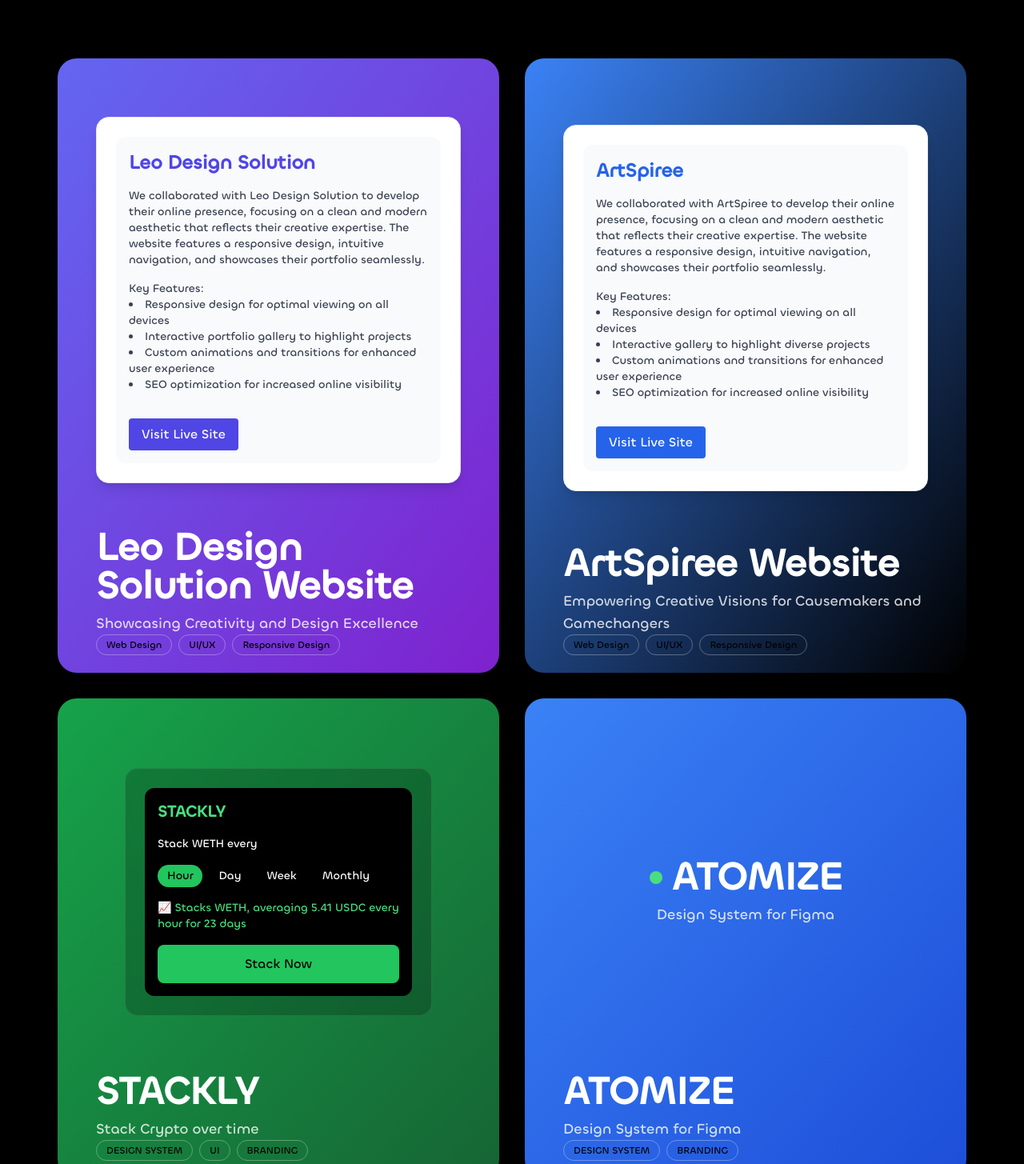
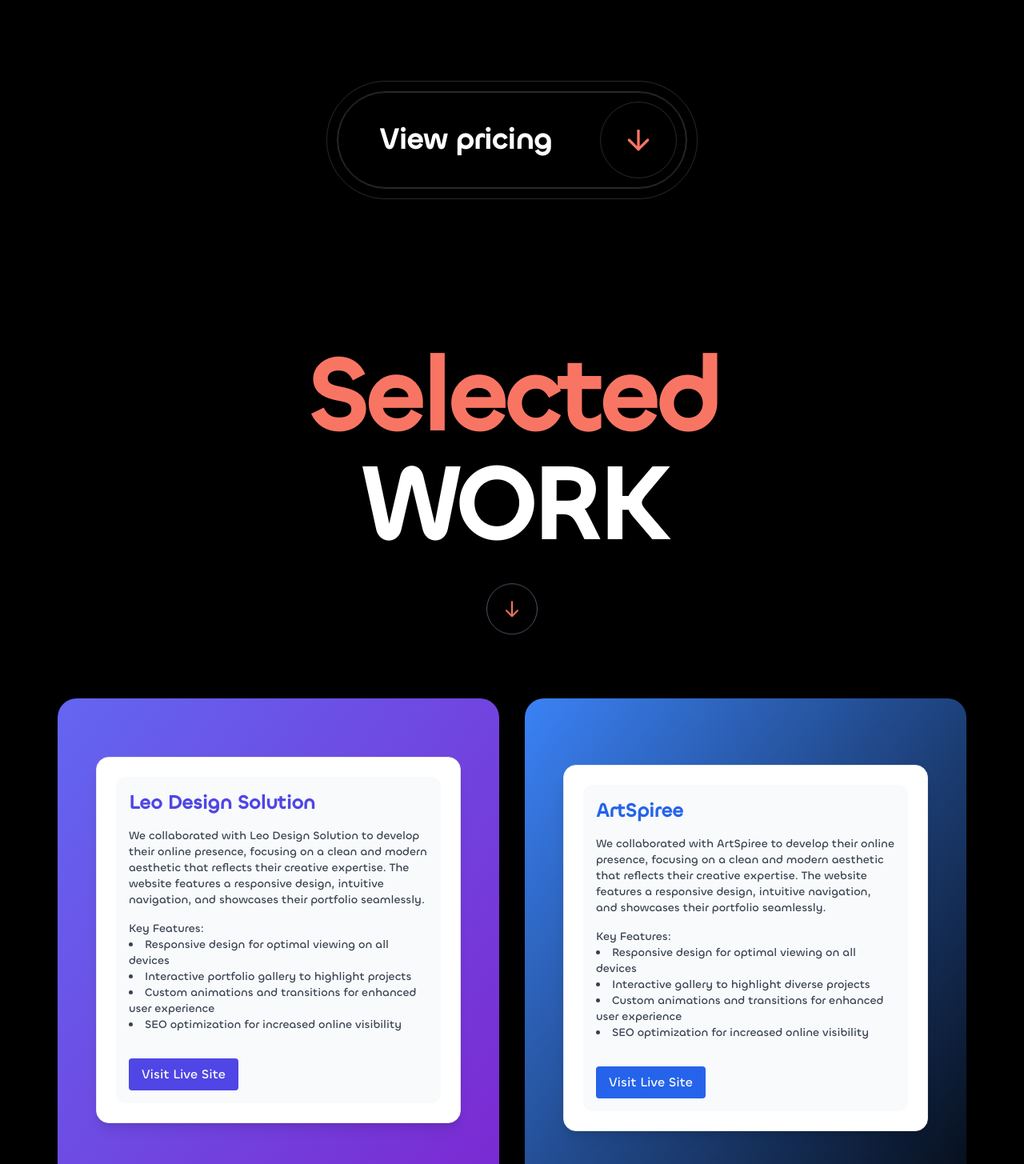
Before and after one commit to rollwithcode/portfolio, a Next.js app: page / in a window 1280 px wide. Shown: the part 455-1910 px from the top of the page at 80% size. Built offline with nearby package versions, Linux system fonts and the light colour scheme.

Commit message:
abdul's updates

```diff
--- /dev/null
+++ b/src/app/components/common/BannerButton.tsx
@@ -0,0 +1,27 @@
+'use client';
+
+import { ArrowDown } from 'lucide-react';
+import React from 'react';
+
+const BannerButton: React.FC = () => {
+    return (
+        <div className='p-3 border-lightGray border-[0.5px] rounded-full'>
+            <button
+                className="group relative flex items-center justify-between gap-10 border-[0.5px] border-lightGray text-white rounded-full px-3 py-3 overflow-hidden transition-all duration-300 hover:border-red"
+            >
+                <span className="text-4xl font-semibold transition-transform duration-300 group-hover:translate-x-2 px-5 pl-10">
+                    View pricing
+                </span>
+
+                <span className="flex items-center justify-center w-24 h-24 rounded-full border-[0.5px] border-lightGray transition-colors duration-300 group-hover:border-red">
+                    <ArrowDown className="w-10 h-10 text-red" />
+                </span>
+
+                <span className="absolute inset-0 rounded-full border-[0.5px] border-lightGray transition-colors duration-300 group-hover:border-red pointer-events-none"></span>
+            </button>
+        </div>
+
+    );
+};
+
+export default BannerButton;
--- a/src/app/components/homepage/HeroSection.tsx
+++ b/src/app/components/homepage/HeroSection.tsx
@@ -1,6 +1,16 @@
-export default function HeroSection(){
-    return(
+import BannerButton from "../common/BannerButton";
+
+export default function HeroSection() {
+    return (
         <div className="">
+            <div className="flex items-center flex-col justify-center min-h-screen max-w-[80%] m-auto text-center gap-8">
+                <h1 className="text-white font-medium text-8xl">Premium Design via_<span className="text-red">simple monthly subscription</span></h1>
+                <p className="text-xl text-textGray">✦ PAUSE OR CANCEL ANYTIME ✦</p>
+                <div className="pt-16">
+                    <BannerButton />
+                </div>
+
+            </div>
 
         </div>
     )
--- a/src/app/components/homepage/SelectedWork.tsx
+++ b/src/app/components/homepage/SelectedWork.tsx
@@ -71,55 +71,54 @@ const projects = [
     ),
   }
   ,
-  {
-    title: "STACKLY",
-    subtitle: "Stack Crypto over time",
-    tags: ["DESIGN SYSTEM", "UI", "BRANDING"],
-    gradient: "from-green-600 to-green-800",
-    content: (
-      <div className="bg-black/20 rounded-2xl p-6 backdrop-blur-sm border border-white/10 w-full max-w-sm">
-        <div className="bg-black rounded-xl p-4">
-          <div className="text-green-400 text-xl font-bold mb-4">STACKLY</div>
-          <div className="text-white text-sm mb-4">Stack WETH every</div>
-          <div className="flex gap-2 mb-4">
-            {["Hour", "Day", "Week", "Monthly"].map((label, i) => (
-              <button
-                key={i}
-                className={`px-3 py-1 rounded-full text-sm ${
-                  i === 0
-                    ? "bg-green-500 text-black font-medium"
-                    : "text-white"
-                }`}
-              >
-                {label}
-              </button>
-            ))}
-          </div>
-          <div className="text-green-400 text-sm">
-            📈 Stacks WETH, averaging 5.41 USDC every hour for 23 days
-          </div>
-          <button className="w-full bg-green-500 text-black font-medium py-3 rounded-lg mt-4">
-            Stack Now
-          </button>
-        </div>
-      </div>
-    ),
-  },
-  {
-    title: "ATOMIZE",
-    subtitle: "Design System for Figma",
-    tags: ["DESIGN SYSTEM", "BRANDING"],
-    gradient: "from-blue-500 to-blue-700",
-    content: (
-      <div className="text-white text-center">
-        <div className="text-5xl font-bold mb-2 flex items-center gap-3">
-          <div className="w-4 h-4 bg-green-400 rounded-full"></div>
-          <span>ATOMIZE</span>
-        </div>
-        <div className="text-white/80 text-lg">Design System for Figma</div>
-      </div>
-    ),
-  },
+  // {
+  //   title: "STACKLY",
+  //   subtitle: "Stack Crypto over time",
+  //   tags: ["DESIGN SYSTEM", "UI", "BRANDING"],
+  //   gradient: "from-green-600 to-green-800",
+  //   content: (
+  //     <div className="bg-black/20 rounded-2xl p-6 backdrop-blur-sm border border-white/10 w-full max-w-sm">
+  //       <div className="bg-black rounded-xl p-4">
+  //         <div className="text-green-400 text-xl font-bold mb-4">STACKLY</div>
+  //         <div className="text-white text-sm mb-4">Stack WETH every</div>
+  //         <div className="flex gap-2 mb-4">
+  //           {["Hour", "Day", "Week", "Monthly"].map((label, i) => (
+  //             <button
+  //               key={i}
+  //               className={`px-3 py-1 rounded-full text-sm ${i === 0
+  //                 ? "bg-green-500 text-black font-medium"
+  //                 : "text-white"
+  //                 }`}
+  //             >
+  //               {label}
+  //             </button>
+  //           ))}
+  //         </div>
+  //         <div className="text-green-400 text-sm">
+  //           📈 Stacks WETH, averaging 5.41 USDC every hour for 23 days
+  //         </div>
+  //         <button className="w-full bg-green-500 text-black font-medium py-3 rounded-lg mt-4">
+  //           Stack Now
+  //         </button>
+  //       </div>
+  //     </div>
+  //   ),
+  // },
+  // {
+  //   title: "ATOMIZE",
+  //   subtitle: "Design System for Figma",
+  //   tags: ["DESIGN SYSTEM", "BRANDING"],
+  //   gradient: "from-blue-500 to-blue-700",
+  //   content: (
+  //     <div className="text-white text-center">
+  //       <div className="text-5xl font-bold mb-2 flex items-center gap-3">
+  //         <div className="w-4 h-4 bg-green-400 rounded-full"></div>
+  //         <span>ATOMIZE</span>
+  //       </div>
+  //       <div className="text-white/80 text-lg">Design System for Figma</div>
+  //     </div>
+  //   ),
+  // },
 ];
 
 export default function SelectedWork() {
@@ -171,15 +170,13 @@ export default function SelectedWork() {
               {/* Title + Subtitle */}
               <div>
                 <h3
-                  className={`${
-                    proj.textColor || "text-white"
+                  className={`${proj.textColor || "text-white"
                     } text-4xl md:text-5xl font-bold mb-2`}
                 >
                   {proj.title}
                 </h3>
                 <p
-                  className={`${
-                    proj.textColorFaded || "text-white/80"
+                  className={`${proj.textColorFaded || "text-white/80"
                     } text-lg`}
                 >
                   {proj.subtitle}
@@ -191,8 +188,7 @@ export default function SelectedWork() {
               {proj.tags.map((tag, j) => (
                 <span
                   key={j}
-                    className={`px-3 py-1 text-xs font-medium ${
-                      proj.textColor || "text-black"
+                  className={`px-3 py-1 text-xs font-medium ${proj.textColor || "text-black"
                     } border ${proj.borderColor || "border-white/30"} rounded-full`}
                 >
                   {tag}
--- a/src/app/components/homepage/index.tsx
+++ b/src/app/components/homepage/index.tsx
@@ -8,7 +8,12 @@ export default function Homepage() {
         <div className="">
             <div className="md:px-14 py-2 px-4 mx-auto">
                 <Navbar />
+
+                {/* Work on */}
                 <HeroSection />
+
+
+
                 <SelectedWork />
                 <Footer />
             </div>
--- a/tailwind.config.ts
+++ b/tailwind.config.ts
@@ -11,6 +11,8 @@ const config: Config = {
   	extend: {
   		colors: {
         red: '#F97563',
+        textGray: "#7A7A7A",
+        lightGray: "#ffffff29"
   		},
   	}
   },
```
Also changed, not shown: 1 other file (tests, documents, lock files or other folders). Lines whose indentation alone changed are shown as unchanged.
